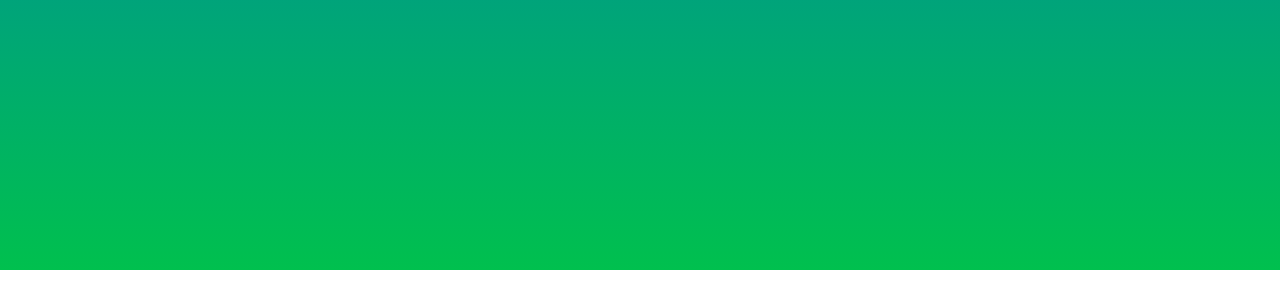
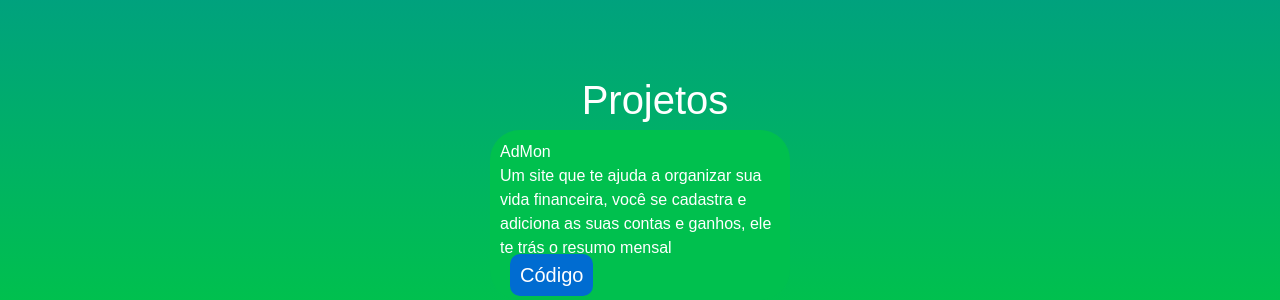
Before and after one commit to Guilherme0112/Guilherme0112.github.io, a Next.js app: page / in a window 1280 px wide. Shown: the part 530-830 px from the top of the page. Before the commit the page ends 800 px from the top, so only its background shows below. Built offline with nearby package versions, Linux system fonts and the light colour scheme.

Commit message:
Criando layout

```diff
--- a/next.config.mjs
+++ b/next.config.mjs
@@ -3,7 +3,5 @@ export default {
     output: 'export', // Habilita o comando "next export"
     images: {
       unoptimized: true, // Desabilita otimização de imagens para exportação
-    },
-    basePath: '/Guilherme0112.github.io', // Adicione o nome do repositório aqui
-    assetPrefix: '/Guilherme0112.github.io/', // Prefixo para os ativos estáticos
+    }
   };
--- a/src/app/globals.css
+++ b/src/app/globals.css
@@ -7,11 +7,14 @@
 
 body {
   background: var(--background);
-  height: 100vh;
+  height: auto;
   color: var(--color);
   font-family: Arial, Helvetica, sans-serif;
 }
 header{
+  position: fixed;
+  top: 0;
+  z-index: 1000;
   display: flex;
   height: 50px;
   align-items: center;
--- a/src/app/page.js
+++ b/src/app/page.js
@@ -1,3 +1,4 @@
+import Button from "@/components/Button";
 import FadeInSection from "@/components/FadeInSection";
 import Header from "@/components/Header";
 import style from "@/styles/Home.module.css";
@@ -7,19 +8,28 @@ export default function Home() {
     <div>
       <FadeInSection>
         <Header></Header>
-        <section className={style.container}>
+        <section className={style.container} id="sobre">
           <div className={style.caixa_foto}>
             <img src="/images/foto_perfil.jpg" alt="Foto de perfil" className={style.foto} />
           </div>
-          <div className={style.caixa_apresentacao}>
+          <div className={style.caixa}>
             <p>Olá, eu sou Guilherme, sou apaixonado em tecnologia e em desenvolvimento Back-End, tenho alguns projetos onde  já utilizei o PHP e seu framework Laravel, também o NodeJS com o ExpressJS
               e atualmente tenho meu foco em Java com Spring, também tenho conhecimento em banco de dados MySQL. Já no Front-End além do HTML, CSS e JavaScript, também tenho conhecimento em NextJS e mais
               algumas tecnologias como JQuery, AJAX e Bootstrap.
             </p>
           </div>
         </section>
-        <section>
 
+
+        <section style={{display: "flex" ,justifyContent: "center", flexWrap: "wrap" }}  id="projetos">
+          <h1 className={style.titulo}>Projetos</h1>
+          <div>
+            <div className={style.caixa_projeto}>
+              <h2>AdMon</h2>
+              <p>Um site que te ajuda a organizar sua vida financeira, você se cadastra e adiciona as suas contas e ganhos, ele te trás o resumo mensal</p>
+              <Button link={"https://github.com/Guilherme0112/AdMon"}>Código</Button>
+            </div>
+          </div>
         </section>
 
       </FadeInSection>
--- /dev/null
+++ b/src/components/Button.js
@@ -0,0 +1,7 @@
+import style from "../styles/Home.module.css";
+
+export default function Button({ children, link }) {
+    return(
+        <a href={link} className={style.button} target="_black">{children}</a>
+    );
+}
--- a/src/components/Header.js
+++ b/src/components/Header.js
@@ -1,8 +1,8 @@
 export default function Header() {
     return (
         <header>
-            <a href="">Sobre Mim</a>
-            <a href="">Projetos</a>
+            <a href="#sobre">Sobre Mim</a>
+            <a href="#projetos">Projetos</a>
             <a href="">Experiências</a>
             <a href="">Estudos</a>
         </header>
--- a/src/styles/Home.module.css
+++ b/src/styles/Home.module.css
@@ -1,3 +1,5 @@
+/* Caixas */
+
 .container{
     padding: 20px;
 
@@ -17,9 +19,8 @@
     object-fit: cover;
     object-position: center;
 }
-.caixa_apresentacao{
+.caixa{
     display: flex;
-
     max-width: 800px;
     height: auto;
     background-color: #1bb35d;
@@ -28,3 +29,31 @@
 
     cursor: default;
 }
+.caixa_projeto{
+    background-color: #00c04e;
+    border-radius: 30px;
+    padding: 10px;
+    width: 300px;
+}
+
+/* Elementos */
+
+
+.titulo{
+    font-size: 40px;
+    width: 100%;
+    padding-left: 30px;
+    text-align: center;
+}
+
+.button{
+    background-color: #006cd1;
+    color: white;
+    border: none;
+    border-radius: 10px;
+    padding: 10px;
+    font-size: 20px;
+    cursor: pointer;
+    margin: 10px;
+    text-decoration: none;
+}
```
Also changed, not shown: 9 other files (tests, documents, lock files or other folders).
